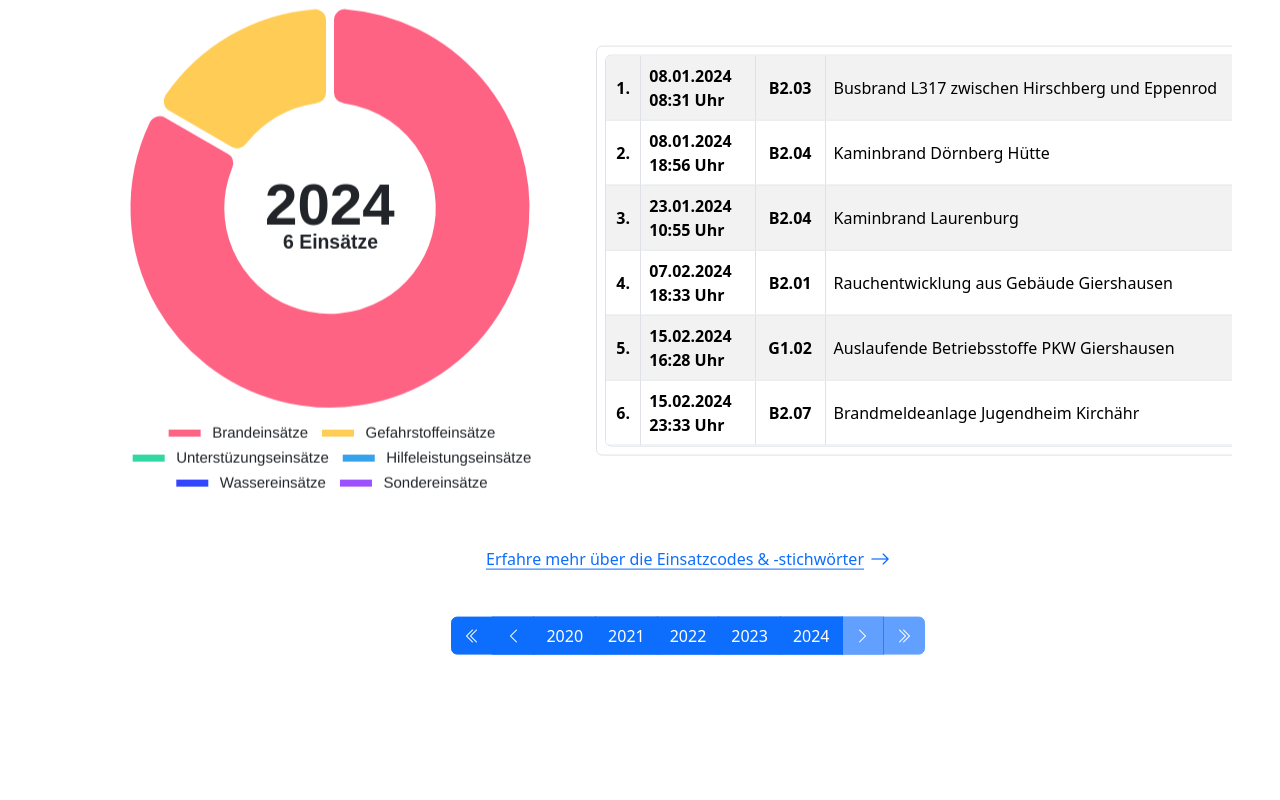
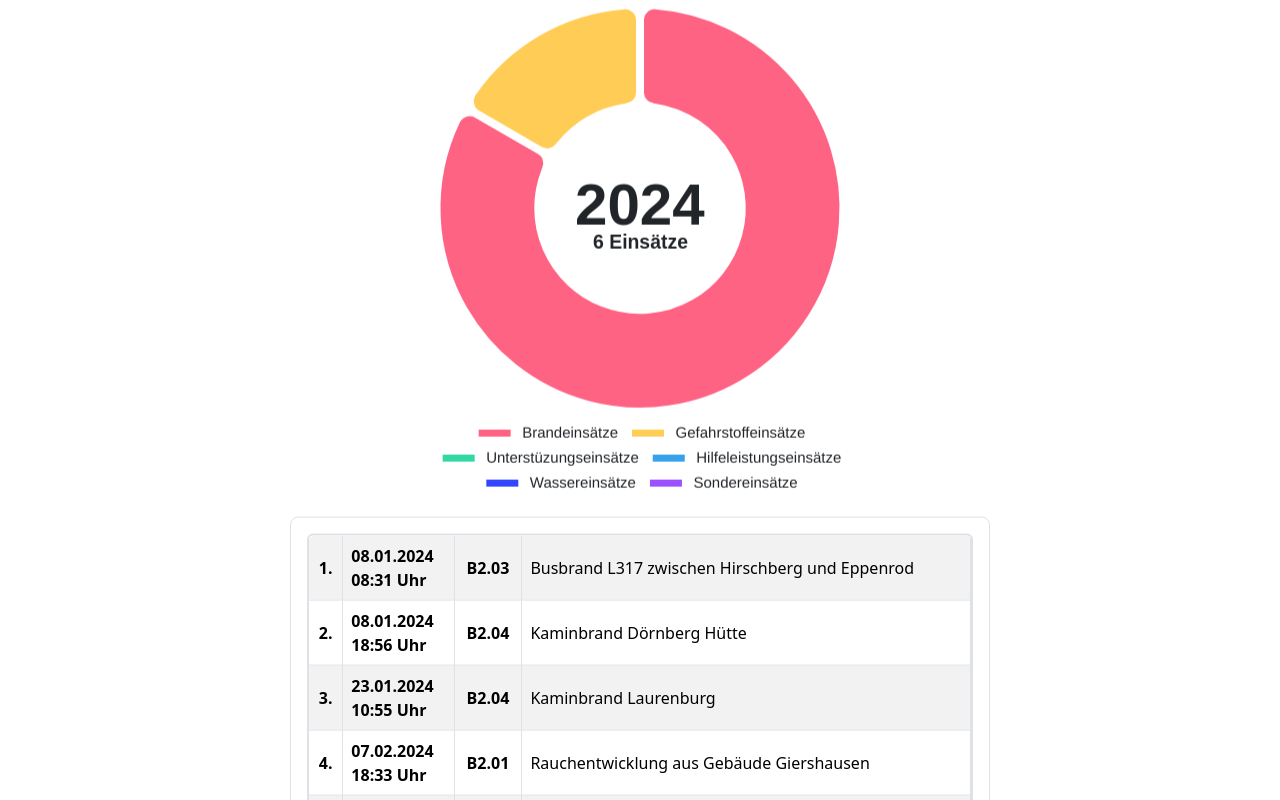
Before and after one commit to JPDiesler/FFW_Holzappel, a React (Vite) app: page / in a window 1280 px wide. Shown: the part 1020-1820 px from the top of the page. Built offline with nearby package versions, Linux system fonts and the light colour scheme; no server answers.

Commit message:
finalised component

```diff
--- a/src/components/modules/deploymentStatistics/DeploymentChart.jsx
+++ b/src/components/modules/deploymentStatistics/DeploymentChart.jsx
@@ -163,6 +163,7 @@ const DeploymentChart = (props) => {
         ],
       },
       options: {
+        responsive: true,
         plugins: {
           legend: {
             display: true,
@@ -203,7 +204,7 @@ const DeploymentChart = (props) => {
       },
       plugins: [chartPlugin],
     });
-
+    window.dispatchEvent(new Event("resize"));
     // Cleanup: Destroy the Chart instance when the component unmounts
     return () => {
       if (chartRef.current) {
@@ -212,19 +213,7 @@ const DeploymentChart = (props) => {
     };
   }
 
-  return (
-    <canvas
-      id="deploymentChart"
-      style={{
-        width: "50vw",
-        height: "50vw",
-        maxWidth: "500px",
-        maxHeight: "500px",
-        minWidth: "100px",
-        minHeight: "100px",
-      }}
-    />
-  );
+  return <canvas id="deploymentChart" className="canvas-chart" />;
 };
 
 DeploymentChart.propTypes = {
--- a/src/components/modules/deploymentStatistics/DeploymentStatistics.jsx
+++ b/src/components/modules/deploymentStatistics/DeploymentStatistics.jsx
@@ -88,15 +88,15 @@ const DeploymentStatistics = () => {
     return () => {
       document.body.style.overflow = "auto";
     };
-  }, [showDetails]);
+  }, [showDetails, isPortrait]);
 
   return (
     <div
-      className="flex-fill d-flex flex-column overflow-x-hidden"
+      className="w-100 d-flex flex-column overflow-x-hidden overflow-y-hidden"
       ref={mainRef}
     >
       <div
-        className={`w-100 flex-fill d-flex flex-column justify-content-center align-items-center position-relative vw-100 overflow-x-hidden rounded-3 mt-5`}
+        className={`flex-fill d-flex flex-column justify-content-center align-items-center position-relative rounded-3 mt-5`}
       >
         <div
           id="placeholder"
@@ -104,15 +104,15 @@ const DeploymentStatistics = () => {
           style={{ width: contentSize.width, height: contentSize.height }}
         />
         <div
-          className={`flex-fill w-100 d-flex flex-column ${
+          className={`w-100 flex-fill d-flex flex-column ${
             showDetails & !isPortrait ? "out-left" : "centered"
           }`}
           ref={contentRef}
         >
           <h1 className="title mb-5">Einsatzstatistik</h1>
           <div
-            className={`flex-fill d-flex gap-3 flex-wrap justify-content-center align-items-center ps-3 pe-3 ${
-              isPortrait ? "mb-5" : ""
+            className={`flex-fill d-flex gap-3 align-items-center justify-content-center flex-wrap ${
+              isPortrait ? "mb-5 p-0" : "ps-3 pe-3"
             }`}
           >
             <DeploymentChart data={deployment_data[year]} year={year} />
@@ -152,7 +152,7 @@ const DeploymentStatistics = () => {
           </div>
         )}
       </div>
-      <div className="w-100 d-flex flex-column align-items-center justify-content-center mt-3">
+      <div className="flex-fill d-flex flex-column align-items-center justify-content-center mt-3">
         {isPortrait ? (
           <>
             {!showDetails ? (
--- a/src/components/modules/deploymentStatistics/DeploymentTable.jsx
+++ b/src/components/modules/deploymentStatistics/DeploymentTable.jsx
@@ -26,25 +26,26 @@ const DeploymentTable = (props) => {
   }, [props.data]);
 
   return (
+    <div className="list-container rounded-3 border bg-body p-3">
       <div
-      className={`bg-body list overflow-y-auto scrollbar  rounded border p-2 ${
+        className={`list overflow-y-auto scrollbar border border-2  rounded ${
           isScrollable ? "pe-0" : ""
         }`}
         ref={divRef}
       >
-      <div className="rounded border overflow-hidden">
-        <table className="table table-striped table-hover rounded align-middle m-0">
+        <div className="rounded rounded-end-0 overflow-hidden">
+          <table className="table table-striped table-hover align-middle m-0">
             <tbody className="">
               {props.data.map((deployment, index) => (
                 <tr key={index} className="fw-semibold">
                   <td className="text-center border-end">{index + 1}.</td>
-                <td>
+                  <td className="border-end">
                     {deployment.date}
                     <br />
                     {deployment.time != null ? deployment.time + " Uhr" : null}
                   </td>
-                <td className="text-center border-start">{deployment.type}</td>
-                <td className="fw-normal word-break border-start">
+                  <td className="text-center border-end">{deployment.type}</td>
+                  <td className="fw-normal word-brea border-end">
                     {deployment.description}
                   </td>
                 </tr>
@@ -53,6 +54,7 @@ const DeploymentTable = (props) => {
           </table>
         </div>
       </div>
+    </div>
   );
 };
 
--- a/src/components/modules/deploymentStatistics/deploymentStatistics.scss
+++ b/src/components/modules/deploymentStatistics/deploymentStatistics.scss
@@ -1,23 +1,20 @@
-// .list {
-//   max-height: 400px !important;
-//   max-width: 350px;
-//   width: 85vw;
-//   flex: 0 0 auto !important;
-// }
 .list {
   max-height: 450px !important;
   height: auto;
+}
+
+.list-container {
   width: 90vw;
+  min-width: 370px;
   max-width: 700px;
-  min-width: 370px;
 }
 .canvas-chart {
-  width: 50vw;
-  height: 50vw;
   max-width: 500px;
   max-height: 500px;
-  min-width: 100px;
-  min-height: 100px;
+  min-width: 370px;
+  min-height: 370px;
+  width: 90vw !important;
+  height: 90vw !important;
 }
 
 .title {
@@ -74,7 +71,7 @@
   top: 50%;
   left: 50%;
   transform: translate(-50%, -50%);
-  transition: transform 0.5s ease-in-out;
+  transition: transform 0.75s ease-in-out;
 }
 
 .out-left {
@@ -82,7 +79,7 @@
   top: 50%;
   left: 50%;
   transform: translate(-210%, -50%);
-  transition: transform 0.5s ease-in-out;
+  transition: transform 0.75s ease-in-out;
 }
 
 .out-right {
@@ -90,7 +87,7 @@
   top: 50%;
   left: 50%;
   transform: translate(250%, -50%);
-  transition: transform 0.5s ease-in-out;
+  transition: transform 0.75s ease-in-out;
 }
 
 .vw-90 {
```
Also changed, not shown: src/components/modules/deploymentStatistics/deployments.jsx (+45 -45 lines). Lines whose indentation alone changed are shown as unchanged.
